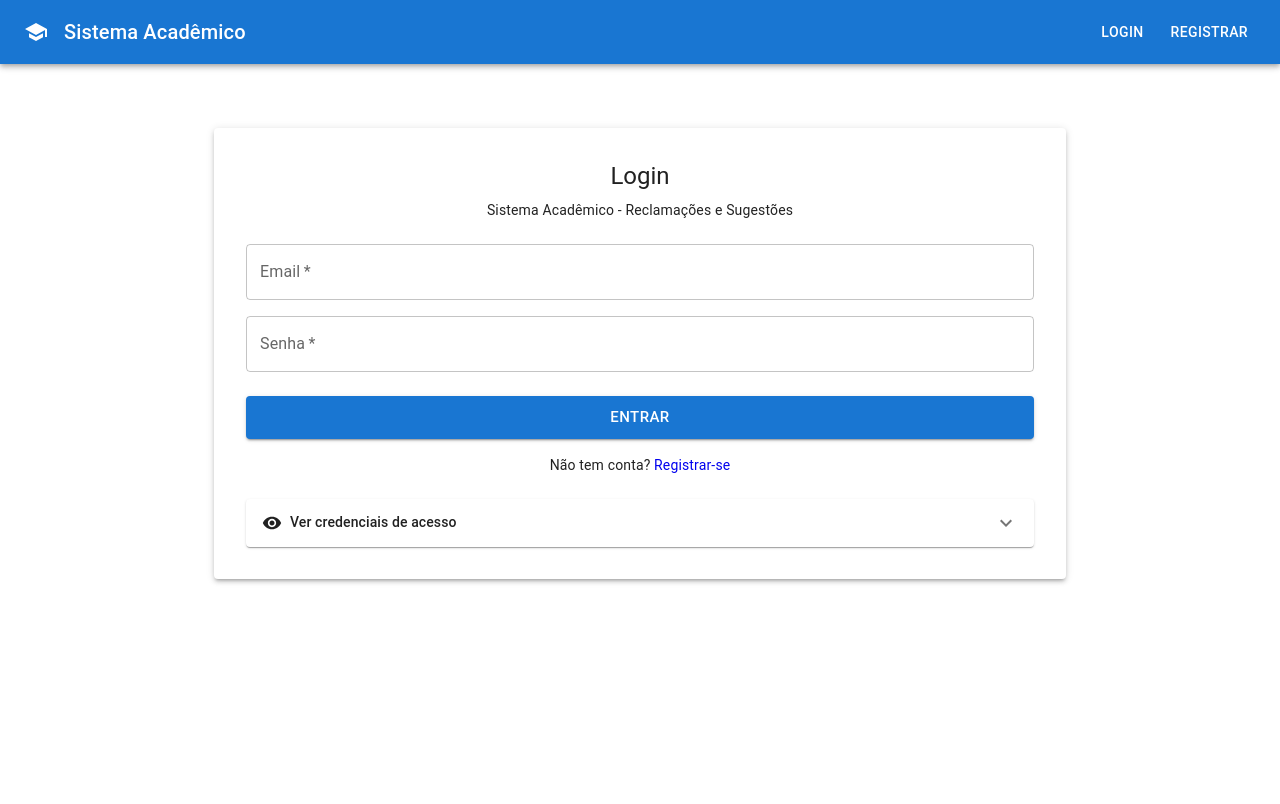
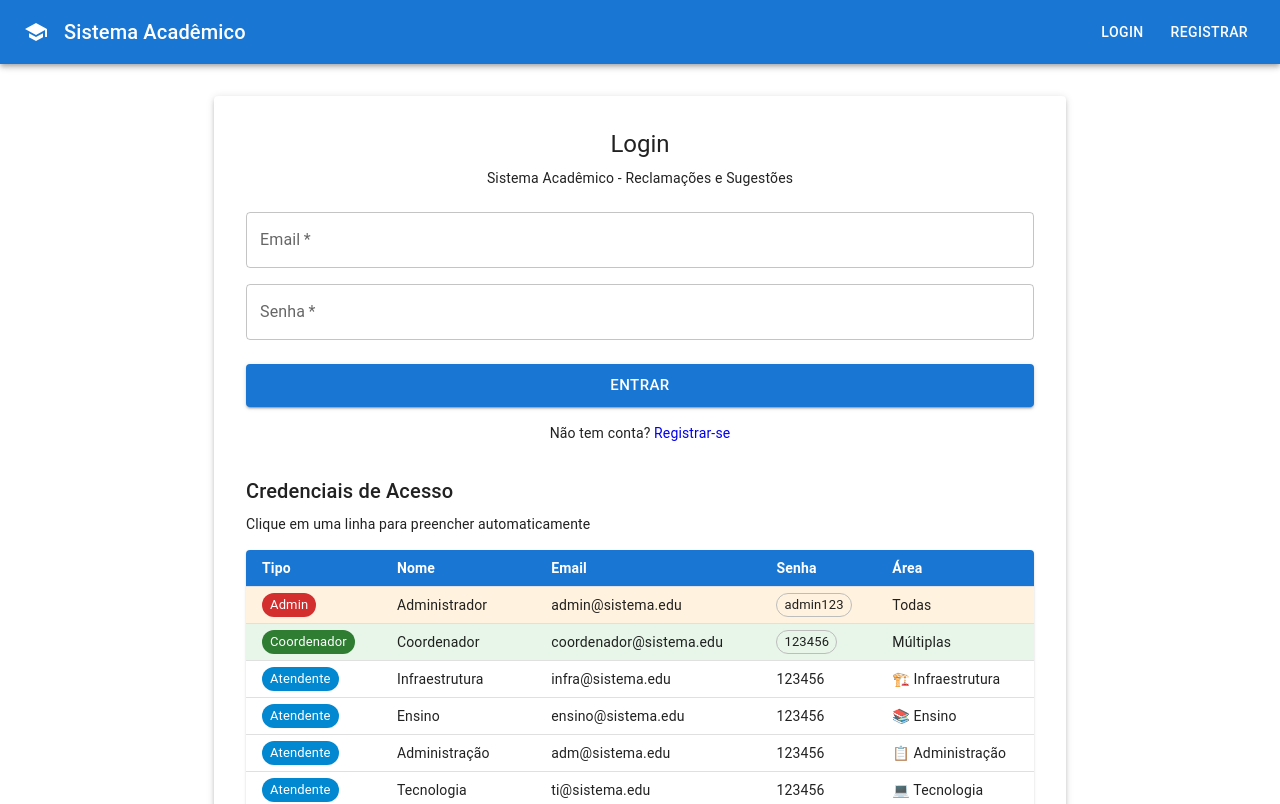
Before and after one commit to mamengisamuel2022-ctrl/sistema-academico, a React (Create React App) app in the folder frontend/: page /login in a window 1280 px wide. Shown: the top 804 px of the page. Built offline with nearby package versions, Linux system fonts and the light colour scheme.

Commit message:
Tabela de usuários sempre visível

```diff
--- a/frontend/src/pages/Login.js
+++ b/frontend/src/pages/Login.js
@@ -4,10 +4,8 @@ import {
   Container, Paper, TextField, Button, Typography,
   Box, Alert, CircularProgress, Table, TableBody,
   TableCell, TableContainer, TableHead, TableRow,
-  Accordion, AccordionSummary, AccordionDetails,
   Chip
 } from '@mui/material';
-import { ExpandMore, Visibility } from '@mui/icons-material';
 import { useAuth } from '../contexts/AuthContext';
 
 const Login = () => {
@@ -48,8 +46,8 @@ const Login = () => {
   };
 
   return (
-    <Container maxWidth="md">
-      <Paper elevation={3} sx={{ p: 4, mt: 8 }}>
+    <Container maxWidth="md" sx={{ mt: 4, mb: 4 }}>
+      <Paper elevation={3} sx={{ p: 4 }}>
         <Typography variant="h5" align="center" gutterBottom>
           Login
         </Typography>
@@ -106,55 +104,52 @@ const Login = () => {
           </Box>
         </Box>
 
-        {/* Tabela de Usuários */}
-        <Accordion sx={{ mt: 3 }}>
-          <AccordionSummary expandIcon={<ExpandMore />}>
-            <Box sx={{ display: 'flex', alignItems: 'center', gap: 1 }}>
-              <Visibility fontSize="small" />
-              <Typography variant="subtitle2">
-                Ver credenciais de acesso
+        {/* ✅ TABELA SEMPRE VISÍVEL */}
+        <Box sx={{ mt: 4 }}>
+          <Typography variant="h6" gutterBottom>
+            Credenciais de Acesso
           </Typography>
-            </Box>
-          </AccordionSummary>
-          <AccordionDetails>
           <Typography variant="body2" color="text.secondary" sx={{ mb: 2 }}>
             Clique em uma linha para preencher automaticamente
           </Typography>
 
-            <TableContainer component={Paper} sx={{ maxHeight: 400 }}>
+          <TableContainer component={Paper} sx={{ maxHeight: 450 }}>
             <Table size="small" stickyHeader>
               <TableHead>
                 <TableRow>
-                    <TableCell sx={{ fontWeight: 'bold', bgcolor: '#f5f5f5' }}>Tipo</TableCell>
-                    <TableCell sx={{ fontWeight: 'bold', bgcolor: '#f5f5f5' }}>Nome</TableCell>
-                    <TableCell sx={{ fontWeight: 'bold', bgcolor: '#f5f5f5' }}>Email</TableCell>
-                    <TableCell sx={{ fontWeight: 'bold', bgcolor: '#f5f5f5' }}>Senha</TableCell>
-                    <TableCell sx={{ fontWeight: 'bold', bgcolor: '#f5f5f5' }}>Área</TableCell>
+                  <TableCell sx={{ fontWeight: 'bold', bgcolor: '#1976d2', color: 'white' }}>Tipo</TableCell>
+                  <TableCell sx={{ fontWeight: 'bold', bgcolor: '#1976d2', color: 'white' }}>Nome</TableCell>
+                  <TableCell sx={{ fontWeight: 'bold', bgcolor: '#1976d2', color: 'white' }}>Email</TableCell>
+                  <TableCell sx={{ fontWeight: 'bold', bgcolor: '#1976d2', color: 'white' }}>Senha</TableCell>
+                  <TableCell sx={{ fontWeight: 'bold', bgcolor: '#1976d2', color: 'white' }}>Área</TableCell>
                 </TableRow>
               </TableHead>
               <TableBody>
+                {/* Admin */}
                 <TableRow hover sx={{ cursor: 'pointer', bgcolor: '#fff3e0' }} onClick={() => handleQuickLogin('admin@sistema.edu', 'admin123')}>
                   <TableCell><Chip label="Admin" size="small" color="error" /></TableCell>
                   <TableCell>Administrador</TableCell>
                   <TableCell>admin@sistema.edu</TableCell>
-                    <TableCell>admin123</TableCell>
+                  <TableCell><Chip label="admin123" size="small" variant="outlined" /></TableCell>
                   <TableCell>Todas</TableCell>
                 </TableRow>
 
+                {/* Coordenador */}
                 <TableRow hover sx={{ cursor: 'pointer', bgcolor: '#e8f5e9' }} onClick={() => handleQuickLogin('coordenador@sistema.edu', '123456')}>
                   <TableCell><Chip label="Coordenador" size="small" color="success" /></TableCell>
                   <TableCell>Coordenador</TableCell>
                   <TableCell>coordenador@sistema.edu</TableCell>
-                    <TableCell>123456</TableCell>
+                  <TableCell><Chip label="123456" size="small" variant="outlined" /></TableCell>
                   <TableCell>Múltiplas</TableCell>
                 </TableRow>
 
+                {/* Atendentes */}
                 <TableRow hover sx={{ cursor: 'pointer' }} onClick={() => handleQuickLogin('infra@sistema.edu', '123456')}>
                   <TableCell><Chip label="Atendente" size="small" color="info" /></TableCell>
                   <TableCell>Infraestrutura</TableCell>
                   <TableCell>infra@sistema.edu</TableCell>
                   <TableCell>123456</TableCell>
-                    <TableCell>🏗️ Infra</TableCell>
+                  <TableCell>🏗️ Infraestrutura</TableCell>
                 </TableRow>
 
                 <TableRow hover sx={{ cursor: 'pointer' }} onClick={() => handleQuickLogin('ensino@sistema.edu', '123456')}>
@@ -170,7 +165,7 @@ const Login = () => {
                   <TableCell>Administração</TableCell>
                   <TableCell>adm@sistema.edu</TableCell>
                   <TableCell>123456</TableCell>
-                    <TableCell>📋 Admin</TableCell>
+                  <TableCell>📋 Administração</TableCell>
                 </TableRow>
 
                 <TableRow hover sx={{ cursor: 'pointer' }} onClick={() => handleQuickLogin('ti@sistema.edu', '123456')}>
@@ -178,7 +173,7 @@ const Login = () => {
                   <TableCell>Tecnologia</TableCell>
                   <TableCell>ti@sistema.edu</TableCell>
                   <TableCell>123456</TableCell>
-                    <TableCell>💻 TI</TableCell>
+                  <TableCell>💻 Tecnologia</TableCell>
                 </TableRow>
 
                 <TableRow hover sx={{ cursor: 'pointer' }} onClick={() => handleQuickLogin('biblioteca@sistema.edu', '123456')}>
@@ -218,9 +213,10 @@ const Login = () => {
                   <TableCell>Geral</TableCell>
                   <TableCell>geral@sistema.edu</TableCell>
                   <TableCell>123456</TableCell>
-                    <TableCell>📌 Geral</TableCell>
+                  <TableCell>📌 Outros</TableCell>
                 </TableRow>
 
+                {/* Estudantes */}
                 <TableRow hover sx={{ cursor: 'pointer', bgcolor: '#e3f2fd' }} onClick={() => handleQuickLogin('ruthcololo8897@gmail.com', '123456')}>
                   <TableCell><Chip label="Estudante" size="small" color="primary" /></TableCell>
                   <TableCell>Mamengi Samuel</TableCell>
@@ -255,8 +251,7 @@ const Login = () => {
               </TableBody>
             </Table>
           </TableContainer>
-          </AccordionDetails>
-        </Accordion>
+        </Box>
       </Paper>
     </Container>
   );
```
Lines whose indentation alone changed are shown as unchanged.
